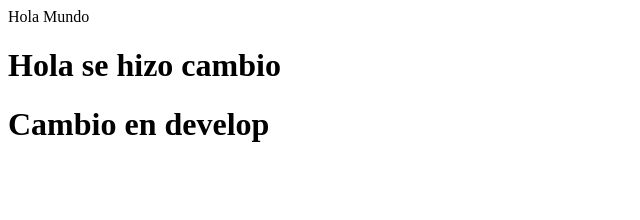
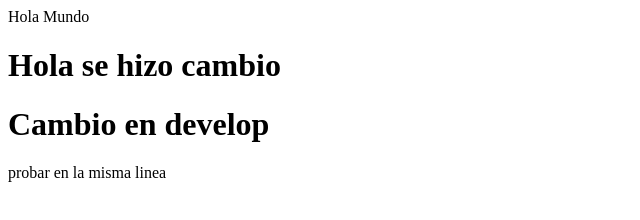
Before and after one commit to NelyRT/hello-word-git, a plain HTML site: page index.html in a window 1280 px wide. Shown: the whole page, without its empty margins (0-640 px from the left). Drawn offline with Linux system fonts and the light colour scheme.

Commit message:
sE AGREGO UN REDMI

```diff
--- a/index.html
+++ b/index.html
@@ -2,3 +2,4 @@
 
 <h1>Hola se hizo cambio</h1>
 <h1>Cambio en develop</h1>
+<p>probar en la misma linea</p>
```
Also changed, not shown: 1 other file.
